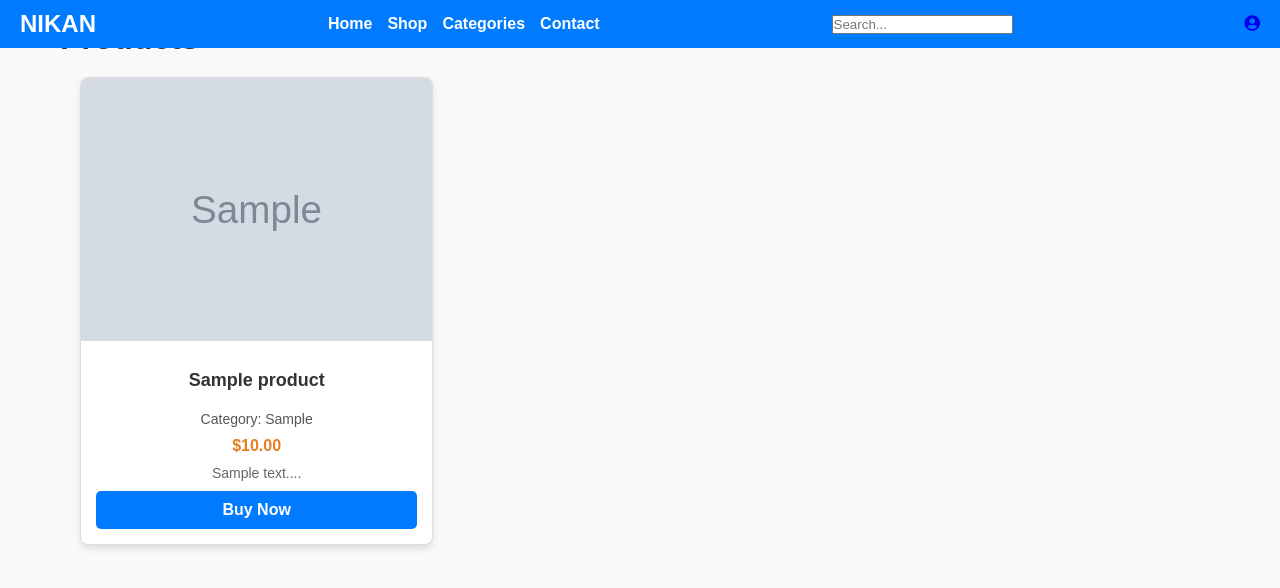
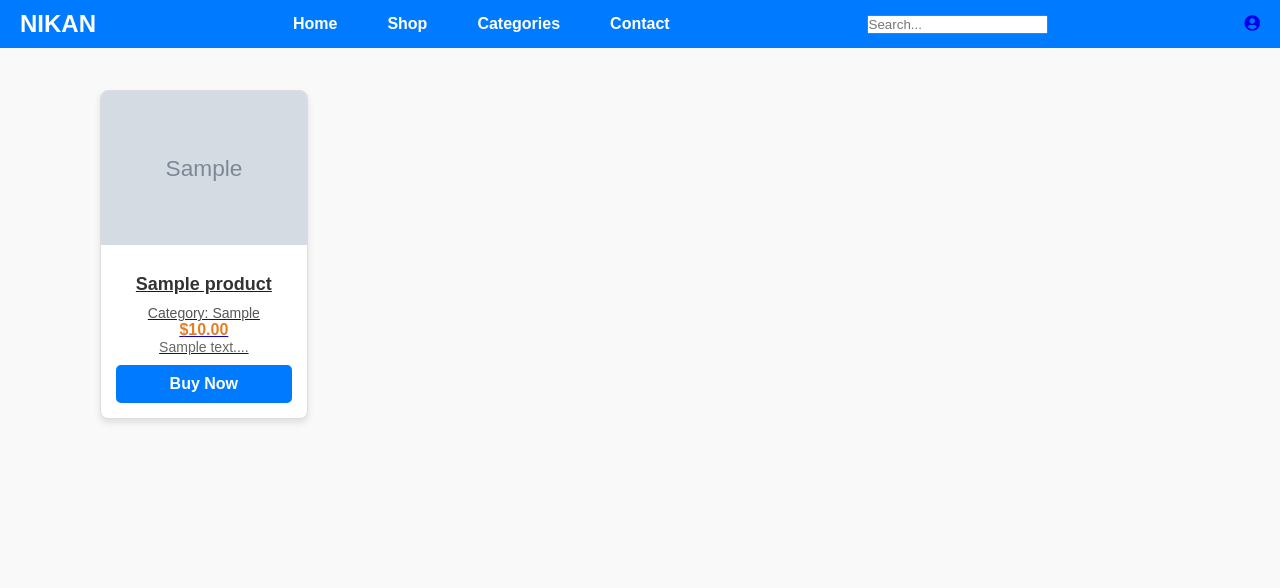
Before and after one commit to Sampathcode12/E-commerce-site, a PHP site: page /Home.php in a window 1280 px wide. Shown: the top 588 px of the page. Run offline with PHP 8.4, Linux system fonts and the light colour scheme; tables that the repository leaves empty or names only in its code hold one stand-in row (values such as "Sample post"); grey boxes marked "Sample" are stand-in pictures.

Commit message:
after creating link for product- grid

```diff
--- a/page/Home.php
+++ b/page/Home.php
@@ -21,22 +21,17 @@ $result = $conn->query($sql);
     <link rel="stylesheet" href="home.css">
 
 
-    <style>
-
-
-    </style>
 </head>
 
-<body>
-    <div class="container">
-        <h1>Products</h1>
+<body><div class="container">
+    <!-- <h1>Products</h1> -->
     <div class="product-grid">
         <?php if ($result->num_rows > 0) : ?>
             <?php while ($row = $result->fetch_assoc()) : ?>
+                <!-- Link wrapping the product card -->
+                <a href="product_details.php?product_id=<?php echo $row['id']; ?>" class="product-card-link">
                     <div class="product-card">
-    <a href="product_details.php?product_id=<?php echo $row['id']; ?>">
                         <img src="<?php echo $row['image_path']; ?>" alt="<?php echo $row['name']; ?>" class="product-image">
-    </a>
                         <div class="product-details">
                             <h3 class="product-name"><?php echo $row['name']; ?></h3>
                             <p class="product-category">Category: <?php echo ucfirst($row['category']); ?></p>
@@ -45,13 +40,14 @@ $result = $conn->query($sql);
                             <a href="buy_now.php?product_id=<?php echo $row['id']; ?>" class="buy-button">Buy Now</a>
                         </div>
                     </div>
-
+                </a>
             <?php endwhile; ?>
         <?php else : ?>
             <p>No products available.</p>
         <?php endif; ?>
     </div>
 </div>
+
 </body>
 
 </html>
--- a/page/home.css
+++ b/page/home.css
@@ -9,6 +9,7 @@ body {
     padding: 20px;
     max-width: 1200px;
     margin: 0 auto;
+    margin-top: 50px;
 }
 
 .product-grid {
@@ -21,7 +22,7 @@ body {
     background-color: #fff;
     border: 1px solid #ddd;
     border-radius: 8px;
-    width: calc(33.33% - 20px);
+    width: calc(20.33% - 20px);
     box-shadow: 0 4px 6px rgba(0, 0, 0, 0.1);
     overflow: hidden;
     transition: transform 0.2s;
--- a/page/styles.css
+++ b/page/styles.css
@@ -33,7 +33,7 @@ body {
 .header .navbar ul {
     list-style: none;
     display: flex;
-    gap: 15px;
+    gap: 50px;
 }
 
 .header .navbar ul li a {
```
Lines whose indentation alone changed are shown as unchanged.
